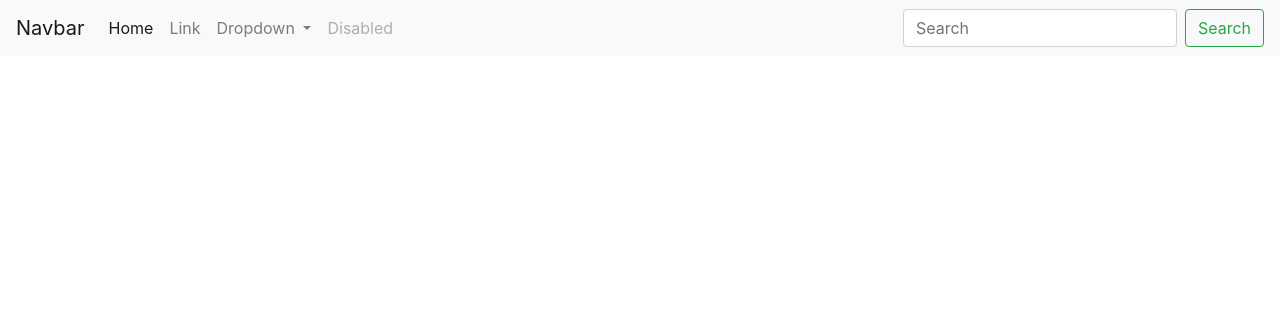
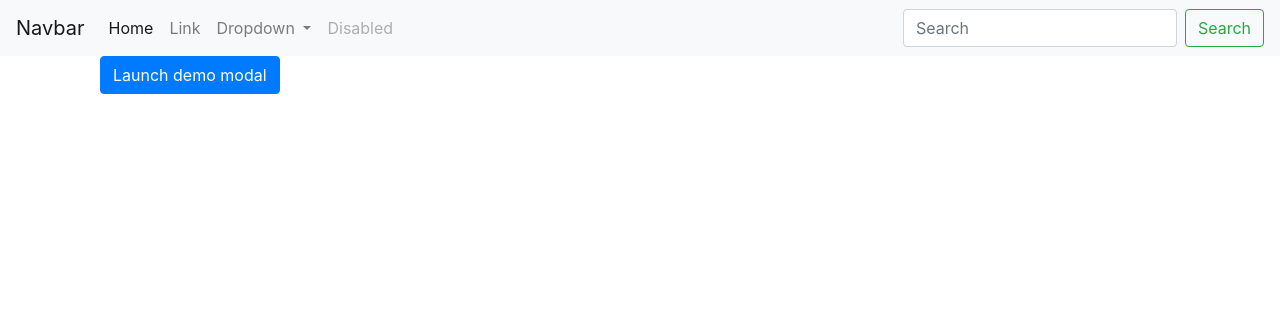
Before and after one commit to dilipj17/crawlr_web_app, a Django app: template question/templates/question.html in a window 1280 px wide. Shown: the top 316 px of the page. Run offline with Django 3.2, Linux system fonts and the light colour scheme; the template is opened without the code that fills it, so the values that code supplies are empty; some libraries are stand-ins or nearby versions.

Commit message:
add question is done with popup

```diff
--- a/question/templates/question.html
+++ b/question/templates/question.html
@@ -3,6 +3,39 @@
 
 {%block title%}Home Page{%endblock%}
 {%block content%}
+  <div class="row">
+    <div class="col-sm-12">
+      <div class="alert" id="mesaage" style="display:None"></div>
+    </div>
+  </div>
+  <!-- Button trigger modal -->
+  <button type="button" class="btn btn-primary" data-toggle="modal" data-target="#exampleModal">
+    Launch demo modal
+  </button>
+
+  <!-- Modal -->
+  <div class="modal fade" id="exampleModal" tabindex="-1" role="dialog" aria-labelledby="exampleModalLabel" aria-hidden="true">
+    <div class="modal-dialog" role="document">
+      <div class="modal-content">
+        <div class="modal-header">
+          <h5 class="modal-title" id="exampleModalLabel">Modal title</h5>
+          <button type="button" class="close" data-dismiss="modal" aria-label="Close">
+            <span aria-hidden="true">&times;</span>
+          </button>
+        </div>
+        <div class="modal-body">
+          <textarea name="add_question" id="add_question" data-url="{%url 'ques:post_api'%}" data-csrf='{{csrf_token}}' rows="8" cols="50"></textarea>
+        </div>
+        <div class="modal-footer">
+          <button type="button" class="btn btn-secondary" data-dismiss="modal" id="closepopque">Close</button>
+          <button type="button" class="btn btn-primary" onclick="postQuestion()">Post</button>
+        </div>
+      </div>
+    </div>
+  </div>
+
+  <!-- Questions -->
+  <div class="row">
     <div class="infinite-container">
       {%for data in question%}
         <div class="infinite-item">{{ data }}</div>
@@ -14,19 +47,10 @@
     {%if next%}
       <a class="infinite-more-link" href="?page={{ pageNo }}"></a>
     {%endif%}
+  </div>
 {%endblock%}
 
 
 {%block script%}
-  <script>
-    var infinite = new Waypoint.Infinite({
-      element: $('.infinite-container')[0],
-      onBeforePageLoad: function () {
-        $('.loading').show();
-      },
-      onAfterPageLoad: function ($items) {
-        $('.loading').hide();
-      }
-    });
-  </script>
+  <script src="{%static 'js/question.js'%}" charset="utf-8"></script>
 {%endblock%}
--- a/question/urls.py
+++ b/question/urls.py
@@ -3,4 +3,5 @@ from . import views
 
 app_name = 'question'
 urlpatterns = [
+    path('api/post',views.QuestionPost,name="post_api"),
 ]
```
Also changed, not shown: question/views.py (+19 -1 lines), static/js/question.js (added, +36 -0 lines).
